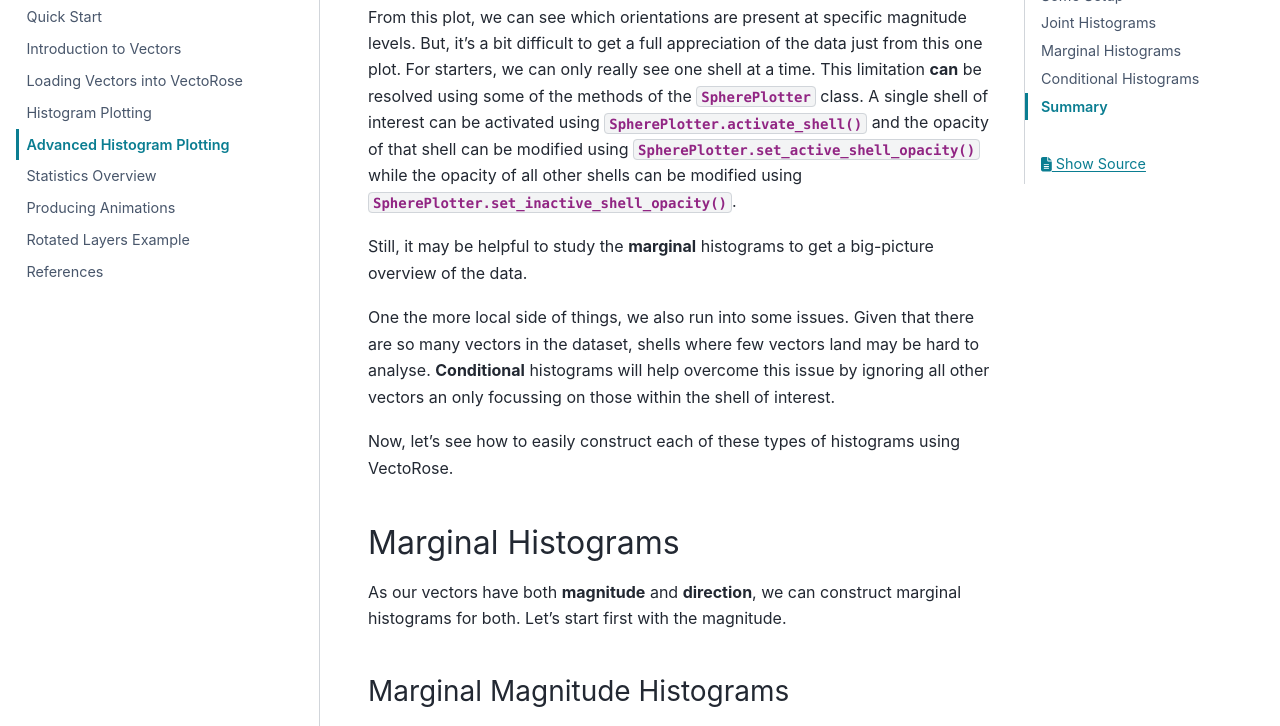
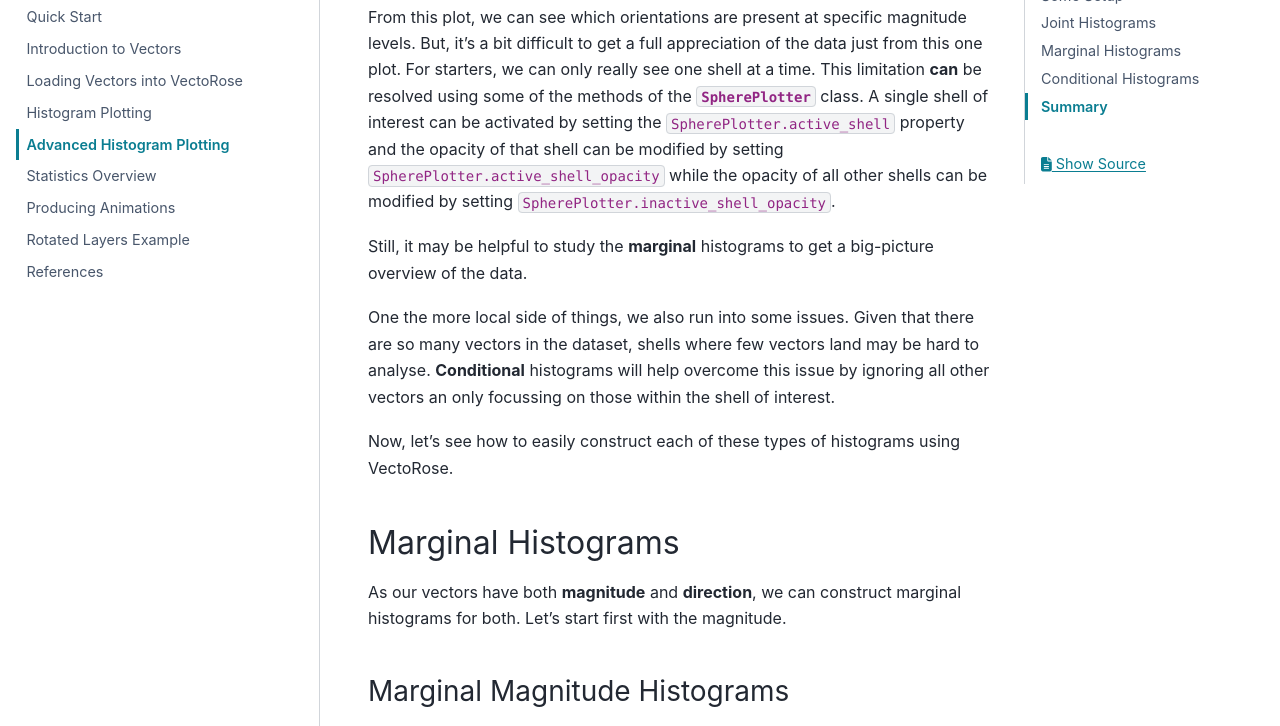
Before and after one commit to bzrudski/vectorose, a Sphinx documentation site: the page built from docs/users_guide/advanced_histograms.md, in a window 1280 px wide and 900 px high, scrolled down 3690 px, cut to the strip 174-900 px from the top of the window. Built offline with Sphinx 7.4.7 and the PyData theme 0.15.4, drawn with Linux system fonts in a browser that asks for light colours; pages that are not in the unit, such as notebooks, are missing from menus; cross-references to code outside the pages are shown as plain code.

Commit message:
docs: correct cross-references and data file downloads.

```diff
--- a/docs/users_guide/advanced_histograms.md
+++ b/docs/users_guide/advanced_histograms.md
@@ -199,11 +199,11 @@ magnitude levels. But, it's a bit difficult to get a full appreciation of
 the data just from this one plot. For starters, we can only really see one
 shell at a time. This limitation **can** be resolved using some of the
 methods of the {class}`.SpherePlotter` class. A single shell of interest
-can be activated using {meth}`.SpherePlotter.activate_shell` and the
-opacity of that shell can be modified using
-{meth}`.SpherePlotter.set_active_shell_opacity` while the opacity of all
-other shells can be modified using
-{meth}`.SpherePlotter.set_inactive_shell_opacity`.
+can be activated by setting the {property}`.SpherePlotter.active_shell`
+property and the opacity of that shell can be modified by setting
+{property}`.SpherePlotter.active_shell_opacity` while the opacity of all
+other shells can be modified by setting
+{property}`.SpherePlotter.inactive_shell_opacity`.
 
 Still, it may be helpful to study the **marginal** histograms to get a
 big-picture overview of the data.
```
Also changed, not shown: docs/users_guide/data_format.md (+3 -3 lines), docs/users_guide/plot_types.md (+1 -1 lines).
